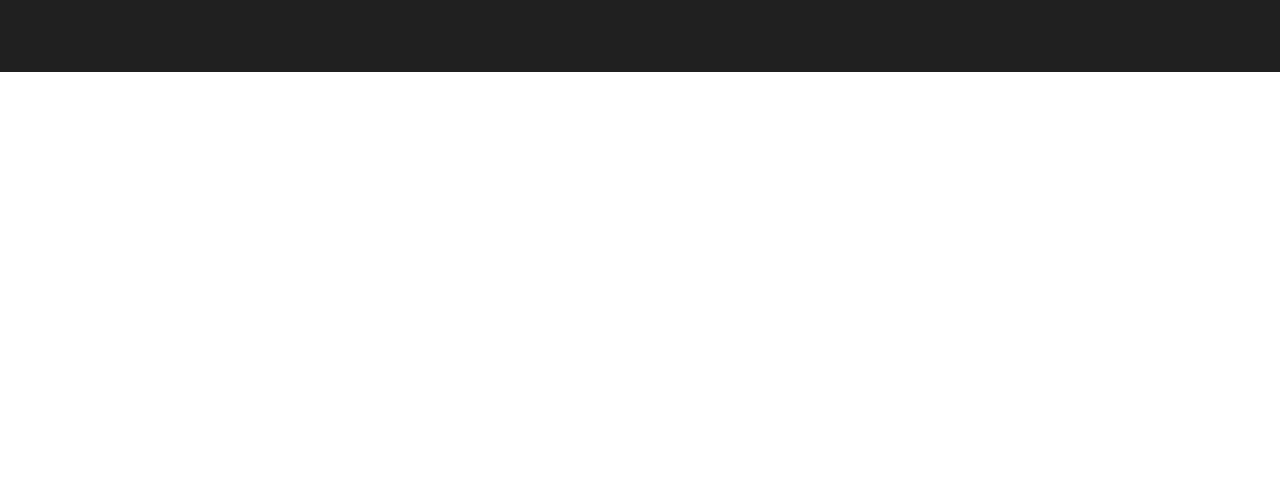
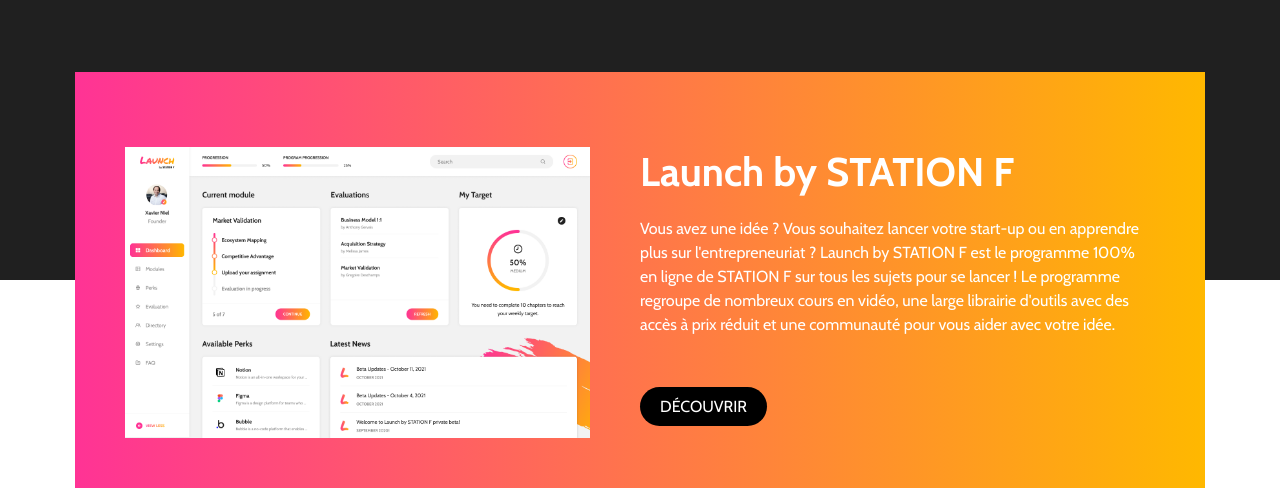
Before and after one commit to Julien0927/Projet-StationF, a plain HTML site: page index.html in a window 1280 px wide. Shown: the part 1184-1672 px from the top of the page. Before the commit the page ends 1256 px from the top, so only its background shows below. Drawn offline with nearby package versions, Linux system fonts and the light colour scheme.

Commit message:
Finalisation Projet Station F

```diff
--- a/index.html
+++ b/index.html
@@ -48,7 +48,7 @@
       <div>
         <h1 class="cover-title">Plus grand campus de start-up du monde à Paris</h1>
         <p class="cover-introduction">Rejoignez un campus unique et une communauté de plus 1000 start-up, 30 programmes d'accompagnement et de nombreux services au coeur de Paris </p>
-        <a href="" class="icon-scroll">
+        <a href="#generation-entrepreneurs" class="icon-scroll">
           <img src="./images/arrow-down.svg" alt="">
         </a>
       </div>
@@ -57,12 +57,12 @@
     <!--END COVER-->
 
     <!--START PROGRAMS : La deuxième section de la page-->
-    <section class="programs">
+    <section class="programs" id="generation-entrepreneurs">
       <div class="flux">
         <div class="container-texts">
           <h2 class="title-2">Donner le pouvoir à la prochaine génération d'entrepreneurs</h2>
-          <p>Avec des ressources disponibles sur le campus et en ligne - dont une large communauté d'investisseurs, plus de 150 perks, 35 administrations publiques et 600 événements par an - STATION F offre tout ce dont les entrepreneurs ont besoin pour lancer et développer leurs projets.</p>
-          <a href="#" class="button">Trouver mon programme</a>
+          <p class="text-paragraphe">Avec des ressources disponibles sur le campus et en ligne - dont une large communauté d'investisseurs, plus de 150 perks, 35 administrations publiques et 600 événements par an - STATION F offre tout ce dont les entrepreneurs ont besoin pour lancer et développer leurs projets.</p>
+          <a href="#" class="button button-orange">Trouver mon programme</a>
         </div>
 
         <ul class="container-images">
@@ -87,7 +87,19 @@
         </ul>
       </div>
     </section>
-    <!--END Progrmas-->
+    <!--END Programs-->
+    <!--START ONLINE STYLE-->
+    <section class="online">
+      <div class="flux online-content">
+        <img src="images/launch.webp" alt="Capture écran du tableau de bord du cours en ligne">
+        <div class="container-texts">
+          <h2 class="title-2">Launch by STATION F</h2>
+          <p class="text-paragraphe">Vous avez une idée ? Vous souhaitez lancer votre start-up ou en apprendre plus sur l'entrepreneuriat ? Launch by STATION F est le programme 100% en ligne de STATION F sur tous les sujets pour se lancer ! Le programme regroupe de nombreux cours en vidéo, une large librairie d'outils avec des accès à prix réduit et une communauté pour vous aider avec votre idée.</p>
+          <a href="#" class="button button-black">Découvrir</a>
+        </div>
+      </div>
+    </section>
+    <!--END ONLINE STYLE-->
   </main>
   <footer></footer>
 </body>
--- a/style.css
+++ b/style.css
@@ -19,6 +19,10 @@
   box-sizing: border-box;
 }
 
+html {
+  scroll-behavior: smooth;
+}
+
 /* STYLE GLOBAL */
 
 .flux {
@@ -36,6 +40,11 @@
 .title-2 {
   font-size: 40px;
   margin-bottom: 20px;
+  line-height: 1.25;
+}
+
+.text-paragraphe {
+  line-height: 1.5;
 }
 
 .button {
@@ -43,8 +52,27 @@
   text-transform: uppercase;
   color: white;
   padding:  10px 20px;
-  background-color: red;
   display: inline-block;
+
+}
+.button-orange {
+  background: linear-gradient(90deg, #ff3395, #ffb800 50% 100%);
+  background-size: 200% 100%;
+  background-position: right;
+  transition: all 0.20s
+}
+
+.button-orange:hover {
+  background-position: left;
+}
+
+.button-black {
+  background-color: black;
+  transition: background-color 0.20s;
+}
+
+.button-black:hover {
+  background-color: grey;
 
 }
 
@@ -106,7 +134,7 @@
 }
 
 .icon-scroll {
-  background-color: lightsalmon;
+  background-color: #ffb800;
   width: 30px;
   height: 30px;
   border-radius: 100%;
@@ -141,7 +169,6 @@
 
 .programs .container-texts {
   color: white;
-  line-height: 1.50;
   display: flex;
   flex-direction: column;
   align-items: flex-start;
@@ -149,7 +176,7 @@
 
 .programs .title-2 {
   width: 60%;
-  line-height: 1.25;
+
 }
 
 .programs .container-texts .button {
@@ -181,3 +208,31 @@
   height: 100%;
   object-fit: contain;
 }
+
+/* STYLISATION DU ONLINE */
+
+.online {
+  background: linear-gradient(180deg, #202020 0% 50%, white 50% 100%);
+}
+
+.online img {
+  width: 50%;
+  padding-right: 50px;
+
+}
+
+.online .container-texts {
+  width: 50%;
+  color: white;
+}
+
+.online .container-texts a {
+  margin-top: 50px;
+
+}
+
+.online .online-content {
+  display: flex;
+  padding: 75px 50px 50px;
+  background: linear-gradient(90deg,#ff3395, #ffb800);
+}
```
Also changed, not shown: images/launch.webp (added).
